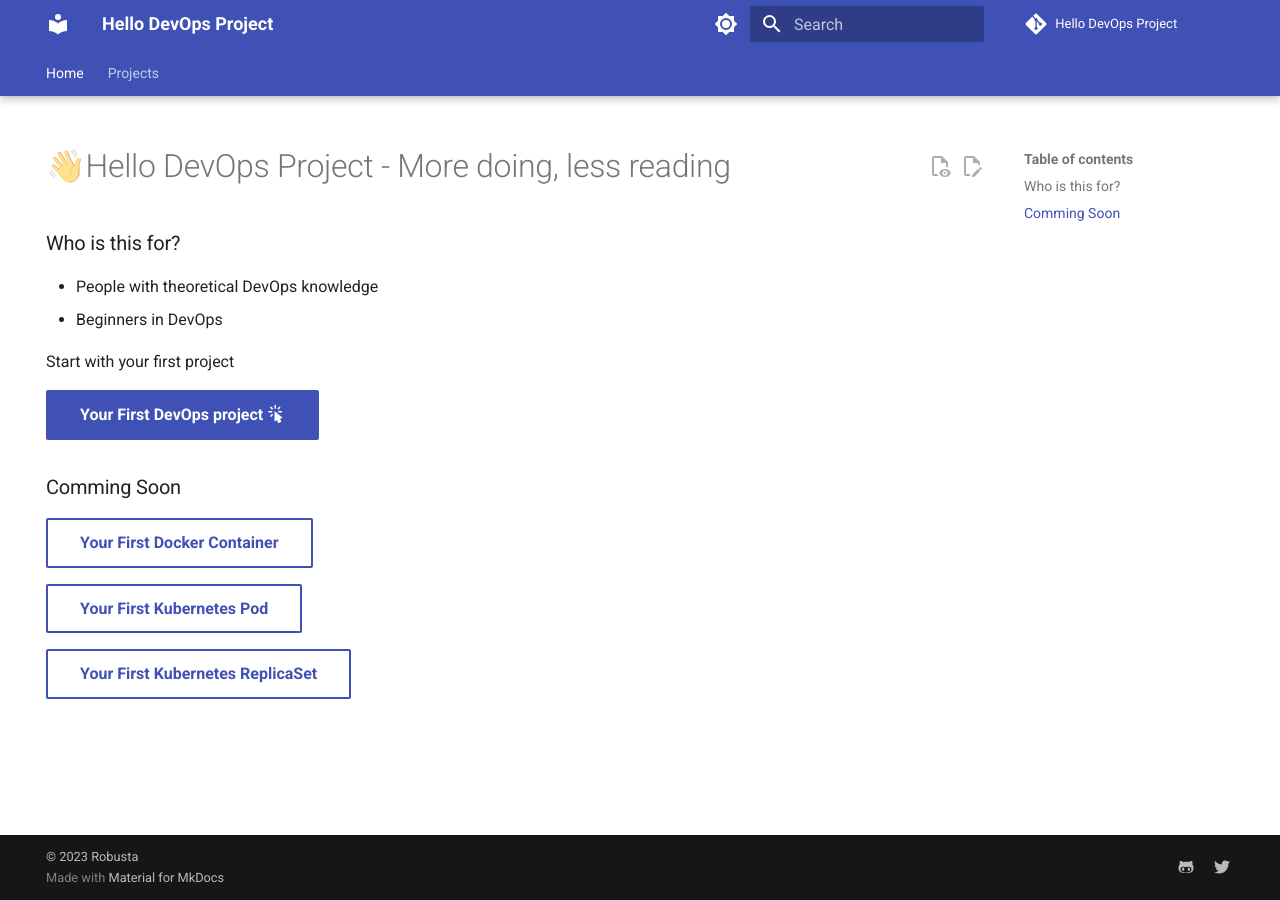
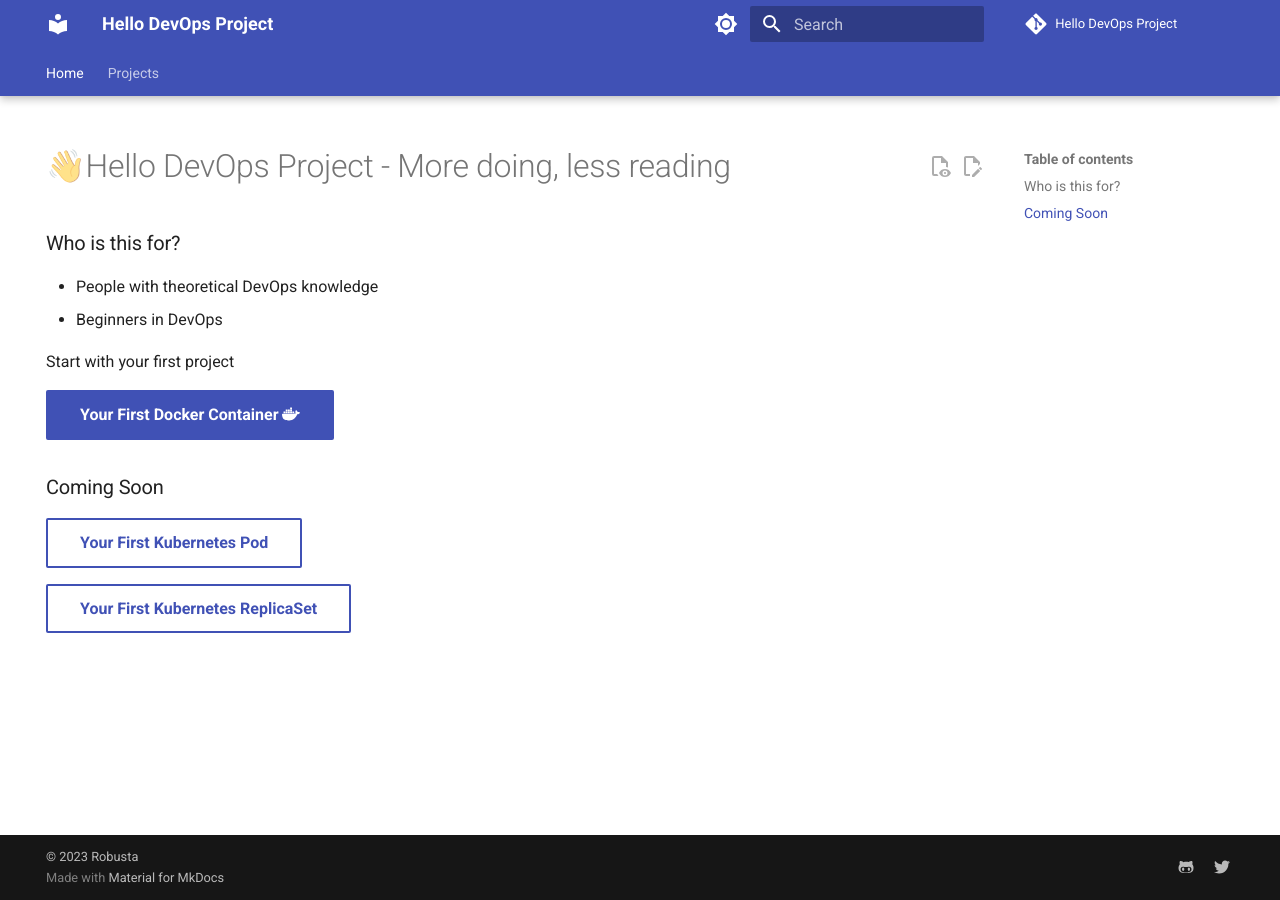
Before and after one commit to robusta-dev/Hello-DevOps-Project, an MkDocs documentation site: the page built from docs/index.md, in a window 1280 px wide. Built offline with MkDocs 1.6.1 and Material for MkDocs 9.7.7, drawn with Linux system fonts in a browser that asks for light colours; comment, search, counter and statistics services are not loaded.

Commit message:
Updated homepage

```diff
--- a/docs/index.md
+++ b/docs/index.md
@@ -11,11 +11,9 @@
 
 Start with your first project
 
-[Your First DevOps project :material-cursor-default-click:](./projects/buildpythonlocally/introduction.md){ .md-button .md-button--primary }
+[Your First Docker Container :simple-docker:](./projects/buildpythonlocally/introduction.md){ .md-button .md-button--primary }
 
-### Comming Soon
-
-[Your First Docker Container](#){ .md-button}
+### Coming Soon
 
 [Your First Kubernetes Pod](#){ .md-button }
 
```
